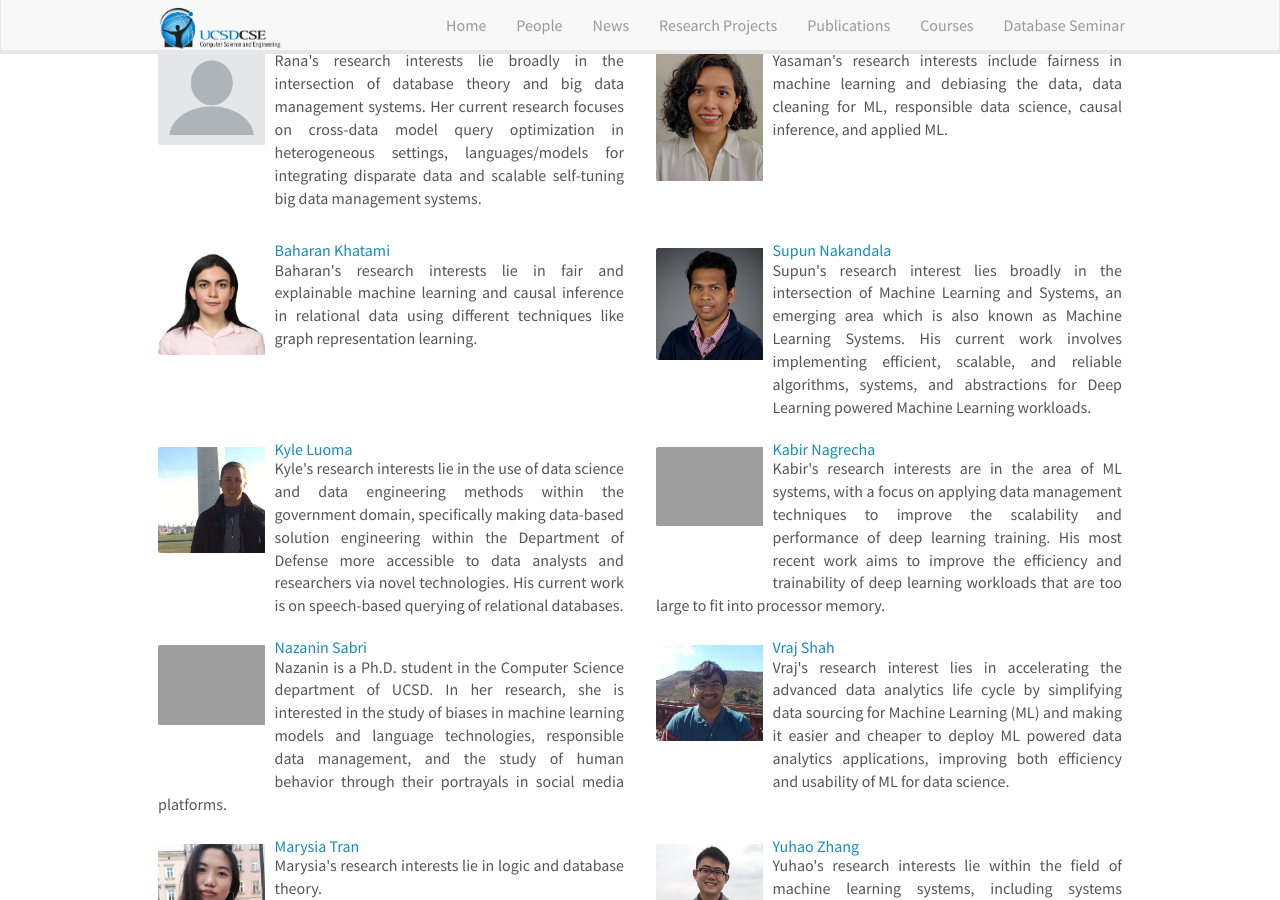
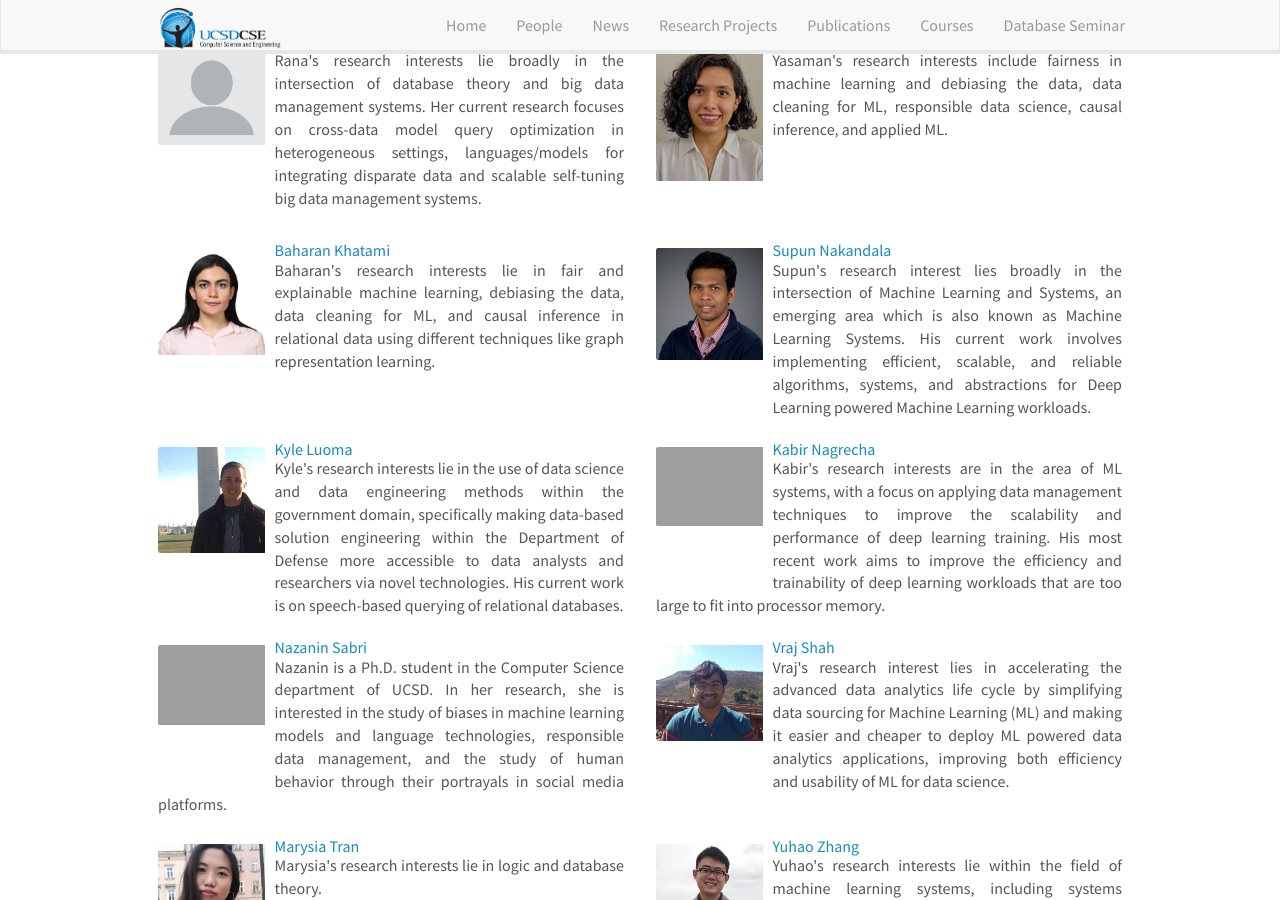
Before and after one commit to dbucsd/dbucsd.github.io, a Jekyll site: the page built from index.md, in a window 1280 px wide and 900 px high, scrolled down 1322 px. Built offline with Jekyll 4.4.1, drawn with Linux system fonts in a browser that asks for light colours; nearby versions of some CDN libraries.

Commit message:
Update students.yml

```diff
--- a/_data/students.yml
+++ b/_data/students.yml
@@ -9,7 +9,7 @@
 - name: Baharan Khatami
   photo: Baharan.jpg
   web: https://www.linkedin.com/in/bah-kh/
-  info: "Baharan's research interests lie in fair and explainable machine learning and causal inference in relational data using different techniques like graph representation learning."
+  info: "Baharan's research interests lie in fair and explainable machine learning, debiasing the data, data cleaning for ML, and causal inference in relational data using different techniques like graph representation learning."
 - name: Supun Nakandala
   photo: supun.jpg
   web: https://scnakandala.github.io/
```
